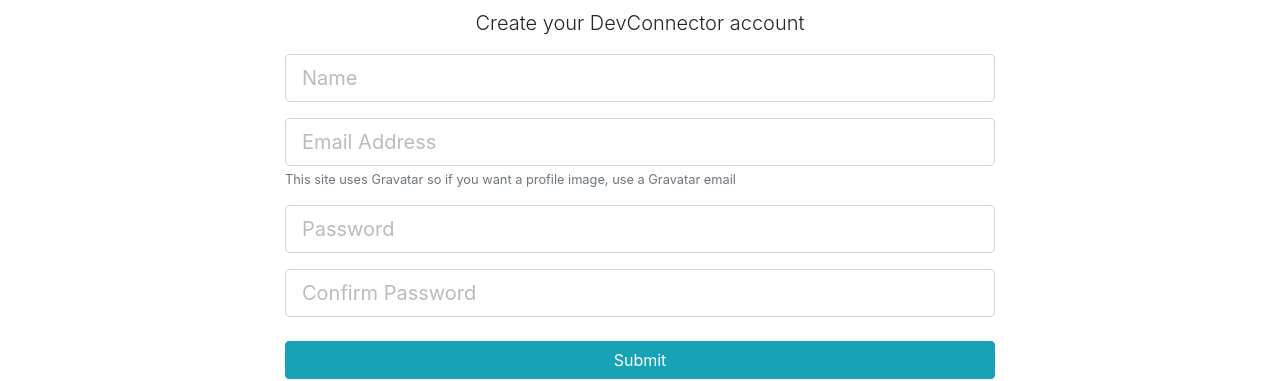
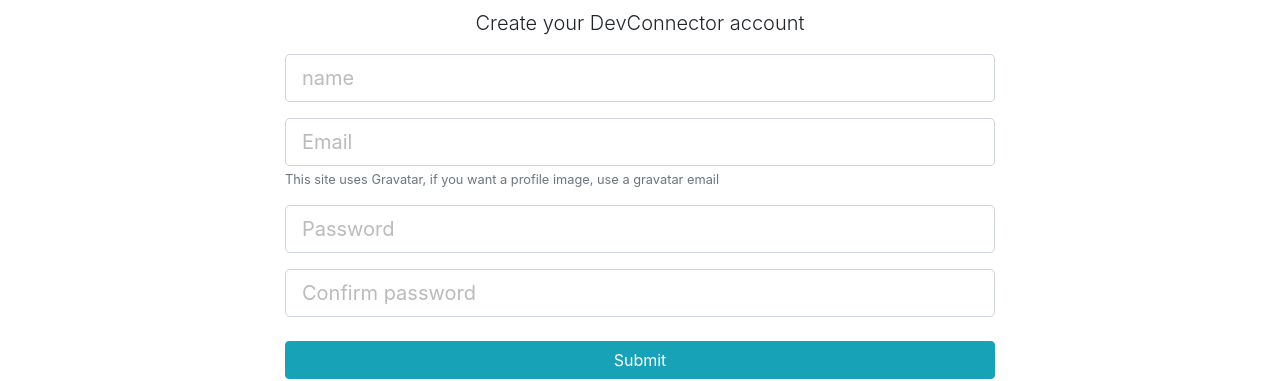
Before and after one commit to tarreq/devconnector, a React (Create React App) app in the folder client/: page /register in a window 1280 px wide. Shown: the part 147-528 px from the top of the page. Built offline with nearby package versions, Linux system fonts and the light colour scheme.

Commit message:
Jan 13 - Work

```diff
--- a/client/src/components/auth/Login.js
+++ b/client/src/components/auth/Login.js
@@ -1,8 +1,8 @@
 import React, { Component } from "react";
 import PropTypes from "prop-types";
 import { connect } from "react-redux";
-import classnames from "classnames";
 import { loginUser } from "../../store/actions/authActions";
+import TextFieldGroup from '../common/TextFieldGroup';
 
 class Login extends Component {
   constructor() {
@@ -12,6 +12,12 @@
       password: "",
       errors: {}
     };
+  }
+
+  componentDidMount() {
+    if (this.props.auth.isAuthenticated) {
+      this.props.history.push('/dashboard');
+    }
   }
 
   componentWillReceiveProps(nextProps) {
@@ -51,36 +57,24 @@
                 Sign in to your DevConnector account
               </p>
               <form onSubmit={this.onSubmit}>
-                <div className="form-group">
-                  <input
-                    type="email"
-                    className={classnames("form-control form-control-lg", {
-                      "is-invalid": errors.email
-                    })}
+                <TextFieldGroup
                   placeholder="Email Address"
                   name="email"
+                  type="email"
                   value={this.state.email}
                   onChange={this.onChange}
+                  error={errors.email}
                 />
-                  {errors.email && (
-                    <div className="invalid-feedback">{errors.email}</div>
-                  )}
-                </div>
-                <div className="form-group">
-                  <input
-                    ype="password"
-                    className={classnames("form-control form-control-lg", {
-                      "is-invalid": errors.password
-                    })}
+
+                <TextFieldGroup
                   placeholder="Password"
                   name="password"
+                  type="password"
                   value={this.state.password}
                   onChange={this.onChange}
+                  error={errors.password}
                 />
-                  {errors.password && (
-                    <div className="invalid-feedback">{errors.password}</div>
-                  )}
-                </div>
+
                 <input type="submit" className="btn btn-info btn-block mt-4" />
               </form>
             </div>
--- a/client/src/components/auth/Register.js
+++ b/client/src/components/auth/Register.js
@@ -1,9 +1,9 @@
 import React, { Component } from "react";
 import PropTypes from "prop-types";
 import { withRouter } from "react-router-dom";
-import classnames from "classnames";
 import { connect } from "react-redux";
 import { registerUser } from "../../store/actions/authActions";
+import TextFieldGroup from '../common/TextFieldGroup';
 
 class Register extends Component {
   constructor() {
@@ -15,6 +15,12 @@
       password2: "",
       errors: {}
     };
+  }
+
+  componentDidMount() {
+    if (this.props.auth.isAuthenticated) {
+      this.props.history.push('/dashboard');
+    }
   }
 
   componentWillReceiveProps(nextProps) {
@@ -53,70 +59,39 @@
                 Create your DevConnector account
               </p>
               <form noValidate onSubmit={this.onSubmit}>
-                <div className="form-group">
-                  <input
-                    type="text"
-                    className={classnames("form-control form-control-lg", {
-                      "is-invalid": errors.name
-                    })}
-                    placeholder="Name"
+              <TextFieldGroup
+                  placeholder="name"
                   name="name"
                   value={this.state.name}
                   onChange={this.onChange}
+                  error={errors.name}
                 />
-                  {errors.name && (
-                    <div className="invalid-feedback">{errors.name}</div>
-                  )}
-                </div>
-                <div className="form-group">
-                  <input
-                    type="email"
-                    className={classnames("form-control form-control-lg", {
-                      "is-invalid": errors.email
-                    })}
-                    placeholder="Email Address"
+
+                <TextFieldGroup
+                  placeholder="Email"
                   name="email"
                   value={this.state.email}
                   onChange={this.onChange}
+                  error={errors.email}
+                  info="This site uses Gravatar, if you want a profile image, use a gravatar email"
                 />
-                  {errors.email && (
-                    <div className="invalid-feedback">{errors.email}</div>
-                  )}
-                  <small className="form-text text-muted">
-                    This site uses Gravatar so if you want a profile image, use
-                    a Gravatar email
-                  </small>
-                </div>
-                <div className="form-group">
-                  <input
-                    type="password"
-                    className={classnames("form-control form-control-lg", {
-                      "is-invalid": errors.password
-                    })}
+
+                <TextFieldGroup
                   placeholder="Password"
                   name="password"
+                  type="password"
                   value={this.state.password}
                   onChange={this.onChange}
+                  error={errors.password}
                 />
-                  {errors.password && (
-                    <div className="invalid-feedback">{errors.password}</div>
-                  )}
-                </div>
-                <div className="form-group">
-                  <input
+                <TextFieldGroup
+                  placeholder="Confirm password"
+                  name="password2"
                   type="password"
-                    className={classnames("form-control form-control-lg", {
-                      "is-invalid": errors.password2
-                    })}
-                    placeholder="Confirm Password"
-                    name="password2"
                   value={this.state.password2}
                   onChange={this.onChange}
+                  error={errors.password2}
                 />
-                  {errors.password2 && (
-                    <div className="invalid-feedback">{errors.password2}</div>
-                  )}
-                </div>
                 <input type="submit" className="btn btn-info btn-block mt-4" />
               </form>
             </div>
--- /dev/null
+++ b/client/src/components/common/TextFieldGroup.js
@@ -0,0 +1,51 @@
+import React from "react";
+import classnames from "classnames";
+import PropTypes from "prop-types";
+
+const TextFieldGroup = ({
+  name,
+  placeholder,
+  value,
+  label,
+  error,
+  info,
+  type,
+  onChange,
+  disabled
+}) => {
+  return (
+    <div className="form-group">
+      <input
+        type={type}
+        className={classnames("form-control form-control-lg", {
+          "is-invalid": error
+        })}
+        placeholder={placeholder}
+        name={name}
+        value={value}
+        onChange={onChange}
+        disabled={disabled}
+      />
+      {info && <small className="form-text text-muted">{info}</small>}
+      {error && <div className="invalid-feedback">{error}</div>}
+    </div>
+  );
+};
+
+TextFieldGroup.propTypes = {
+    name: PropTypes.string.isRequired,
+    placeholder: PropTypes.string,
+    value: PropTypes.string.isRequired,
+    info: PropTypes.string,
+    error: PropTypes.string,
+    type: PropTypes.string.isRequired,
+    onChange: PropTypes.func.isRequired,
+    disabled: PropTypes.string
+
+}
+
+TextFieldGroup.defaultProps = {
+    type: 'text'
+}
+
+export default TextFieldGroup;
--- /dev/null
+++ b/client/src/components/dashboard/Dashboard.js
@@ -0,0 +1,21 @@
+import React, { Component } from 'react';
+import { connect } from 'react-redux';
+import PropTypes from 'prop-types';
+import { getCurrentProfile } from '../../store/actions/profileActions';
+
+
+
+class Dashboard extends Component {
+    componentDidMount() {
+        this.props.getCurrentProfile();
+    }
+  render() {
+    return (
+      <div>
+        <h1>Dashboard</h1>
+      </div>
+    )
+  }
+}
+
+export default connect(null, { getCurrentProfile })(Dashboard);
--- a/client/src/components/layout/Landing.js
+++ b/client/src/components/layout/Landing.js
@@ -1,7 +1,16 @@
 import React, { Component } from 'react';
 import { Link } from 'react-router-dom';
+import { PropTypes} from 'prop-types';
+import { connect } from 'react-redux';
 
 class Landing extends Component {
+
+  componentDidMount() {
+    if (this.props.auth.isAuthenticated) {
+      this.props.history.push('/dashboard');
+    }
+  }
+
   render() {
     return (
         <div className="landing">
@@ -24,4 +33,12 @@
   }
 }
 
-export default Landing;
+Landing.propTypes = {
+  auth: PropTypes.object.isRequired
+}
+
+const mapStateToProps = (state) => ({
+  auth: state.auth
+});
+
+export default connect(mapStateToProps)(Landing);
--- /dev/null
+++ b/client/src/store/actions/profileActions.js
@@ -0,0 +1,36 @@
+import axios from "axios";
+import { GET_PROFILE,
+        PROFILE_LOADING,
+        GET_PROFILES,
+        GET_ERRORS,
+        CLEAR_CURRENT_PROFILE } from "../actions/types";
+
+// Get current profile
+export const getCurrentProfile = () => dispatch => {
+  dispatch(setProfileLoading());
+
+  // Get profile
+  axios.get("/api/profile").then(res =>
+    dispatch({
+      type: GET_PROFILE,
+      payload: res.data
+    })
+  )
+  .catch(err =>
+    dispatch({
+        type: GET_PROFILE,
+        payload: {}
+      })
+    )
+  ;
+};
+
+// Profile loading
+export const setProfileLoading = () => ({
+  type: PROFILE_LOADING
+});
+
+// Clear Profile
+export const clearCurrentProfile = () => ({
+  type: CLEAR_CURRENT_PROFILE
+});
--- a/client/src/store/actions/types.js
+++ b/client/src/store/actions/types.js
@@ -1,2 +1,11 @@
+
 export const GET_ERRORS = "GET_ERRORS";
 export const SET_CURRENT_USER = "SET_CURRENT_USER";
+
+
+// Profile Actions
+export const GET_PROFILE = "GET_PROFILE";
+export const PROFILE_LOADING = "PROFILE_LOADING";
+export const PROFILE_NOT_FOUND = "PROFILE_NOT_FOUND";
+export const CLEAR_CURRENT_PROFILE = "CLEAR_CURRENT_PROFILE";
+export const GET_PROFILES = "GET_PROFILES";
--- a/client/src/store/reducers/index.js
+++ b/client/src/store/reducers/index.js
@@ -1,8 +1,10 @@
 import { combineReducers } from "redux";
 import authReducer from "./authReducer";
 import errorReducer from "./errorReducer";
+import profileReducer from './profileReducer';
 
 export default combineReducers({
   auth: authReducer,
-  errors: errorReducer
+  errors: errorReducer,
+  profile: profileReducer
 });
--- /dev/null
+++ b/client/src/store/reducers/profileReducer.js
@@ -0,0 +1,34 @@
+import { GET_PROFILE,
+        PROFILE_LOADING,
+        CLEAR_CURRENT_PROFILE } from '../actions/types';
+
+const initialState = {
+    profile: null,
+    profiles: null,
+    loading: false
+}
+
+export default (state = initialState, action) => {
+  switch (action.type) {
+    case PROFILE_LOADING:
+        return {
+            ...state,
+            loading: true
+        }
+
+    case GET_PROFILE:
+        return {
+            ...state,
+            profile: action.payload,
+            loading: false
+        }
+
+    case CLEAR_CURRENT_PROFILE:
+        return {
+            ...state,
+            profile: null
+        }
+    default:
+        return state;
+  }
+}
```
Also changed, not shown: client/src/App.js (+17 -1 lines), client/src/components/layout/Navbar.js (+54 -9 lines), client/src/store/actions/authActions.js (+17 -2 lines). Lines whose indentation alone changed are shown as unchanged.
